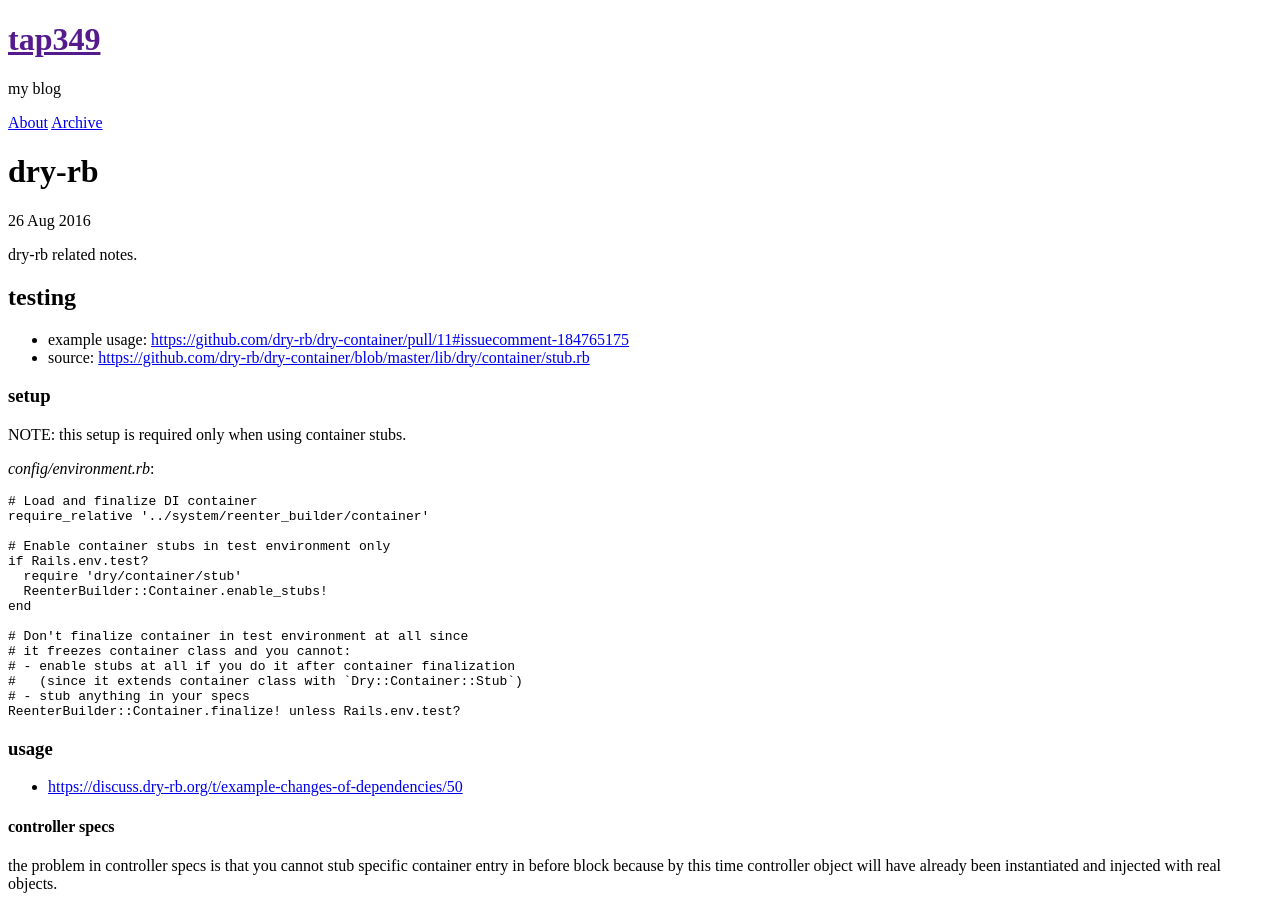
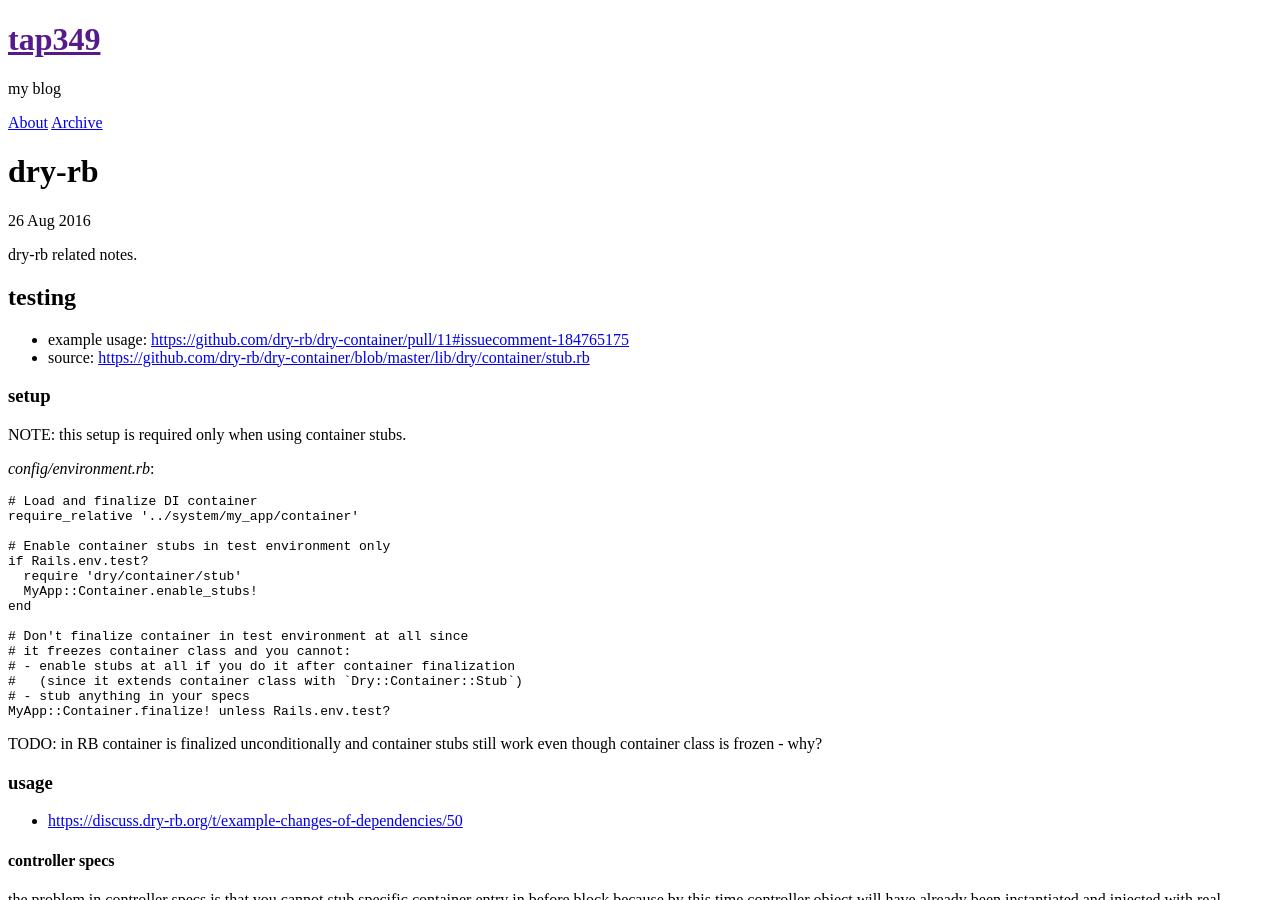
Before and after one commit to tap349/tap349.github.io, a Jekyll site: the page built from _posts/2016-08-26-dry-rb.md, in a window 1280 px wide and 900 px high. Built offline with Jekyll 4.4.1, drawn with Linux system fonts in a browser that asks for light colours.

Commit message:
update 2016-12-27_15:45:13

````diff
--- a/_posts/2016-08-26-dry-rb.md
+++ b/_posts/2016-08-26-dry-rb.md
@@ -23,12 +23,12 @@
 
 ```ruby
 # Load and finalize DI container
-require_relative '../system/reenter_builder/container'
+require_relative '../system/my_app/container'
 
 # Enable container stubs in test environment only
 if Rails.env.test?
   require 'dry/container/stub'
-  ReenterBuilder::Container.enable_stubs!
+  MyApp::Container.enable_stubs!
 end
 
 # Don't finalize container in test environment at all since
@@ -36,8 +36,11 @@
 # - enable stubs at all if you do it after container finalization
 #   (since it extends container class with `Dry::Container::Stub`)
 # - stub anything in your specs
-ReenterBuilder::Container.finalize! unless Rails.env.test?
+MyApp::Container.finalize! unless Rails.env.test?
 ```
+
+TODO: in RB container is finalized unconditionally and container stubs
+      still work even though container class is frozen - why?
 
 ### usage
 
````
